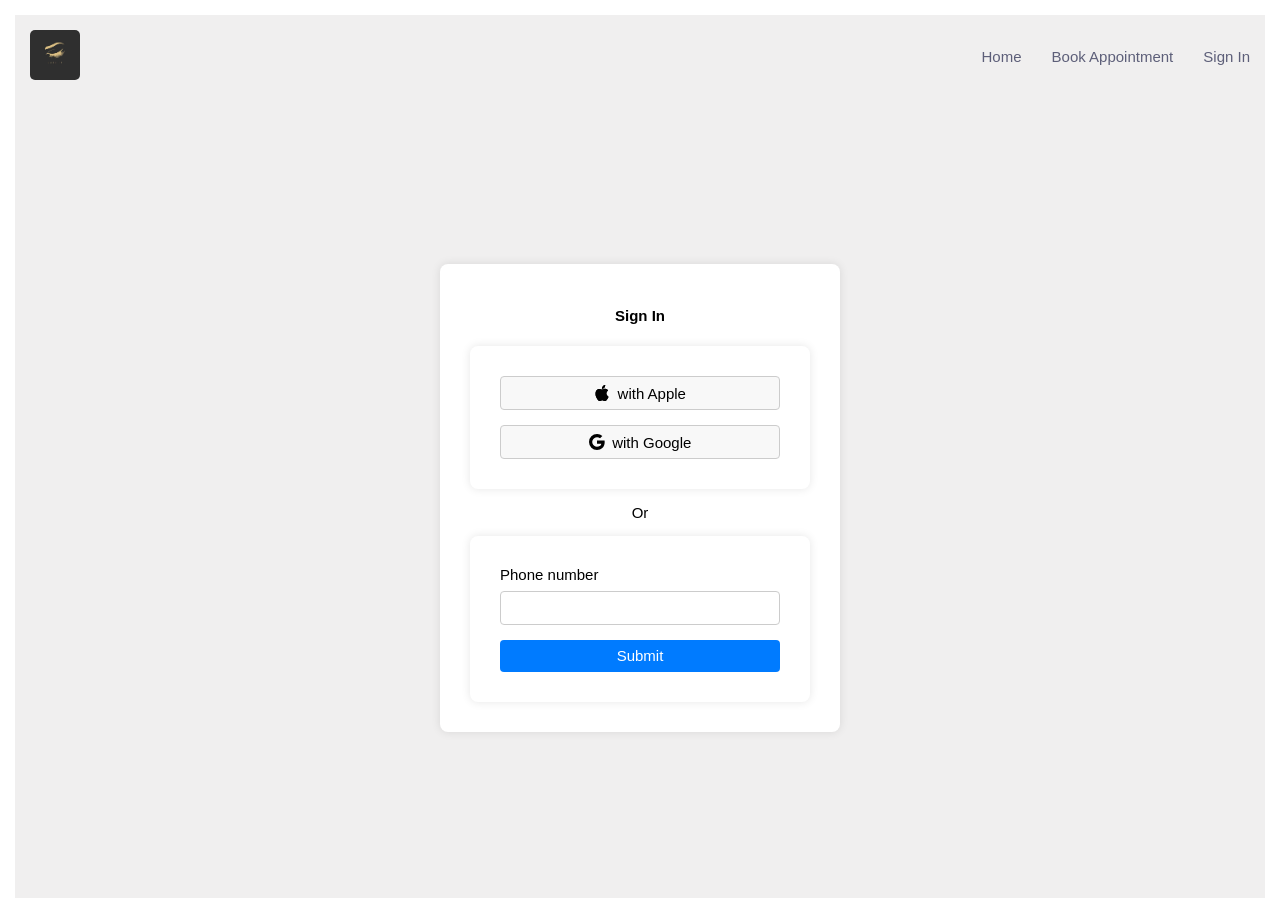
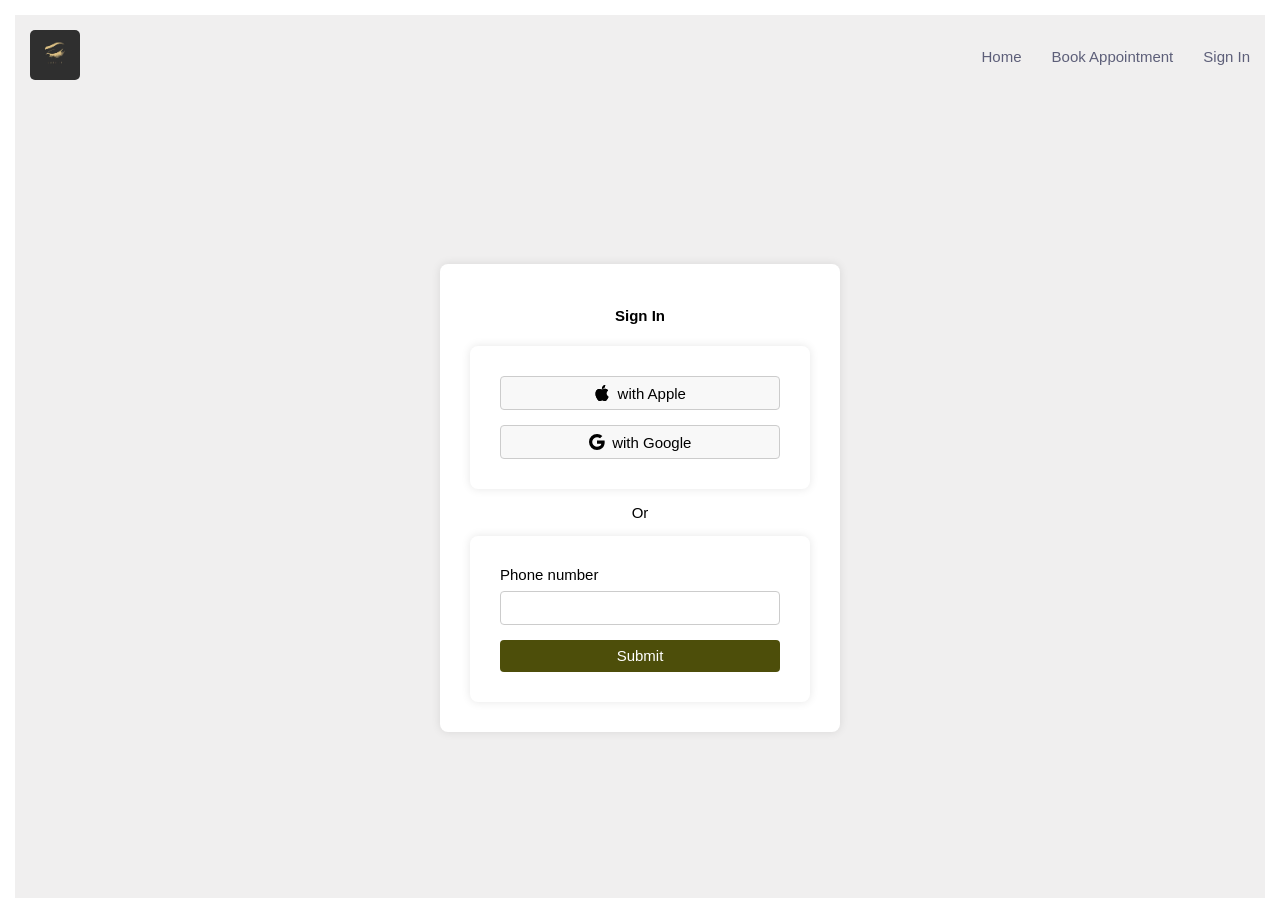
Before and after one commit to abmanaf/saloon-site, a React (Vite) app: page /SignIn in a window 1280 px wide. Built offline with nearby package versions, Linux system fonts and the light colour scheme; a web font is replaced by a local one.

Commit message:
changes made

```diff
--- a/src/Components/SiginIn/SignIn.css
+++ b/src/Components/SiginIn/SignIn.css
@@ -61,14 +61,14 @@ form button {
   padding: 0.5rem;
   border: none;
   border-radius: 4px;
-  background-color: #007bff;
+  background-color: #4d4e0a;
   color: #fff;
   cursor: pointer;
   font-size: 1rem;
 }
 
 form button:hover {
-  background-color: #0056b3;
+  background-color: #82840e;
 }
 @media only screen and (min-width: 768px) {
   .sign-in-container div {
```
